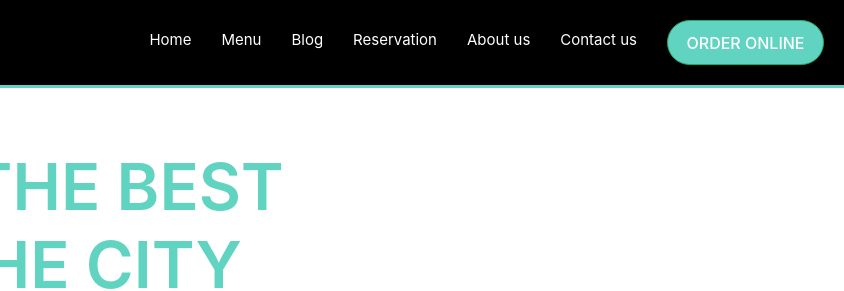
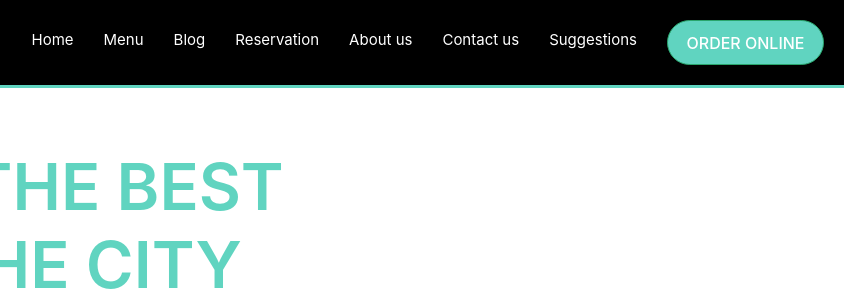
Before and after one commit to SimaranM/Website-PizzaDelivery, a plain HTML site: page index.html in a window 1280 px wide. Shown: the top 291 px of the page, 436-1280 px from the left. Drawn offline with nearby package versions, Linux system fonts and the light colour scheme; a web font is replaced by a local one.

Commit message:
update index.html
try to create conflict

```diff
--- a/index.html
+++ b/index.html
@@ -57,6 +57,9 @@
                             </li>
                             <li class="menu-item-has-children">
                                 <a href="#0"><span>Contact us</span></a>
+                            </li>
+                            <li class="menu-item-has-children">
+                                <a href="#0"><span>Suggestions</span></a>
                             </li>
 
                             <button class="order">ORDER ONLINE</button>
```
